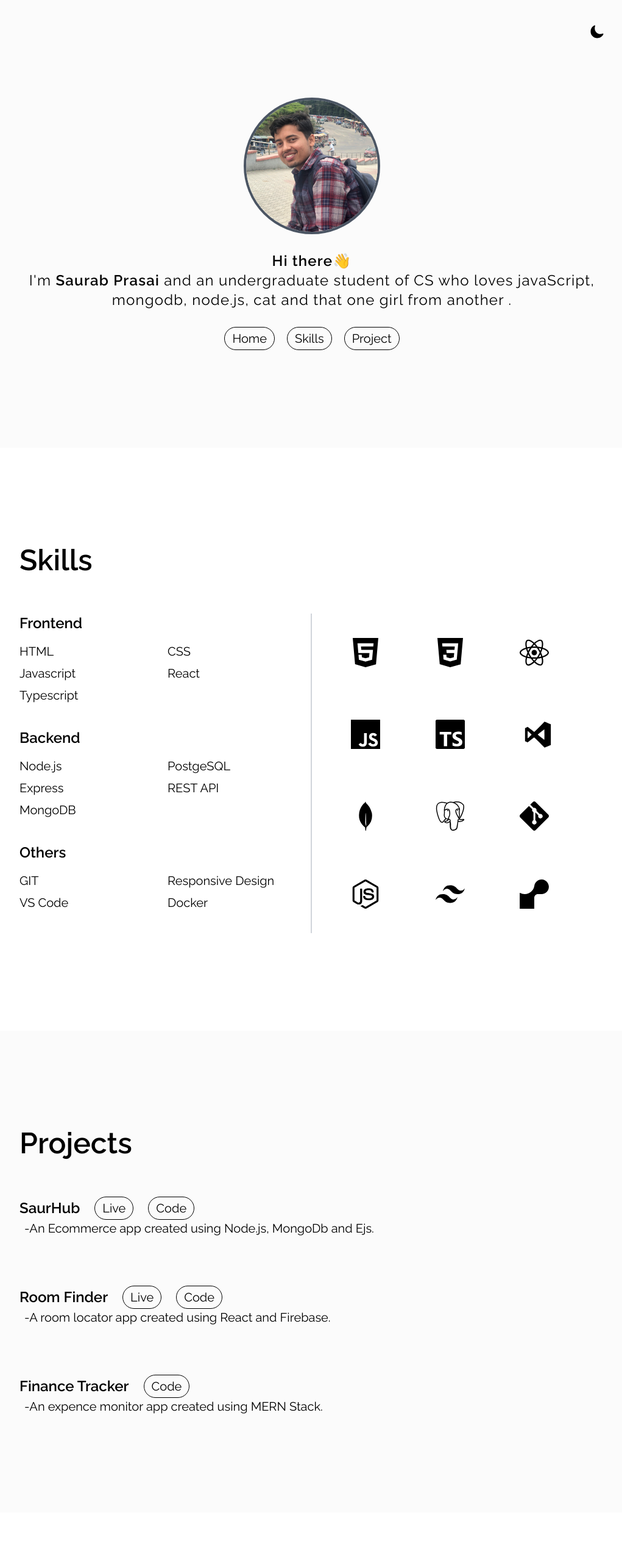
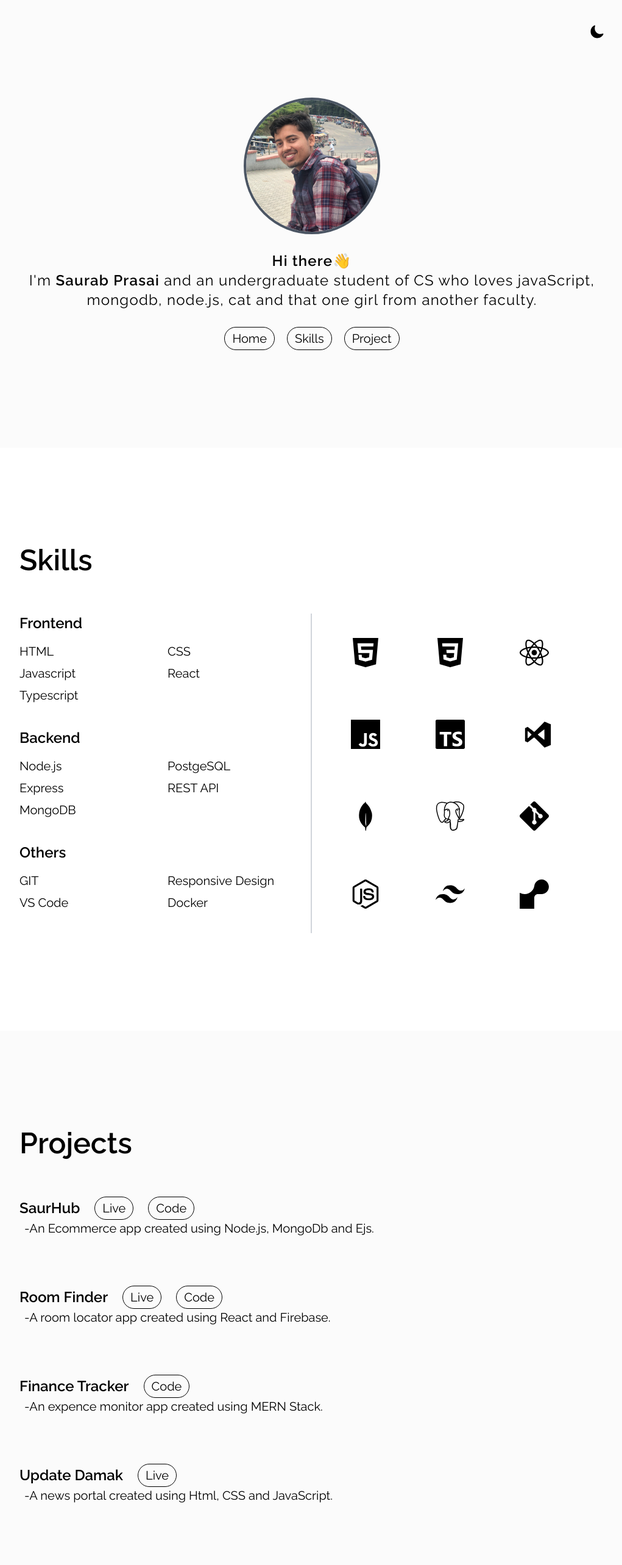
Before and after one commit to SaurabPrasai/portfolio-website, a React (Vite) app: page / in a window 1280 px wide. Shown: the top 2566 px of the page at 61% size, without its empty margins (128-1149 px from the left). Built offline with nearby package versions, Linux system fonts and the light colour scheme.

Commit message:
new project added

```diff
--- a/src/pages/About.jsx
+++ b/src/pages/About.jsx
@@ -25,7 +25,7 @@ const About = () => {
           <span className="font-semibold">Hi there👋</span> <br />
           I'm <span className=" font-semibold">Saurab Prasai</span> and an undergraduate student of CS who loves
           javaScript, mongodb, node.js, cat and that one girl from
-          another .
+          another faculty.
         </p>
         <div className="flex flex-row gap-x-5">
         <Link
--- a/src/pages/Projects.jsx
+++ b/src/pages/Projects.jsx
@@ -68,6 +68,26 @@ const Project = () => {
              </div>
           <p className='text-xl pl-2'>-An expence monitor app created using MERN Stack.  </p>
          </div>
+
+         <div className=''>
+             <div className='flex items-center gap-x-6'> <p className='text-2xl font-semibold'>Update Damak</p>
+             <a
+            href={"https://update-damak.netlify.app"}
+            target='_blank'
+            className=" border border-black py-1 px-3  rounded-3xl text-xl dark:border-white"
+          >
+            Live
+          </a>
+          {/* <a
+            href={"https://github.com/SaurabPrasai/room-finder/"}
+            target='_blank'
+            className=" border border-black py-1 px-3  rounded-3xl text-xl dark:border-white"
+          >
+            Code
+          </a> */}
+             </div>
+          <p className='text-xl pl-2'>-A news portal created using Html, CSS and JavaScript. </p>
+         </div>
       </div>
 
     </div>
```
